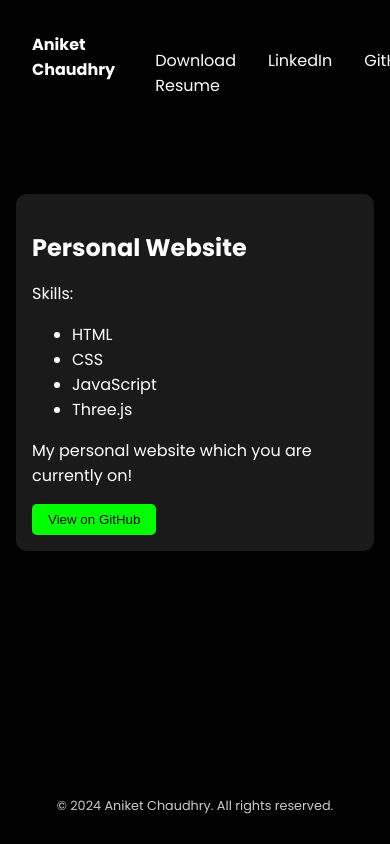
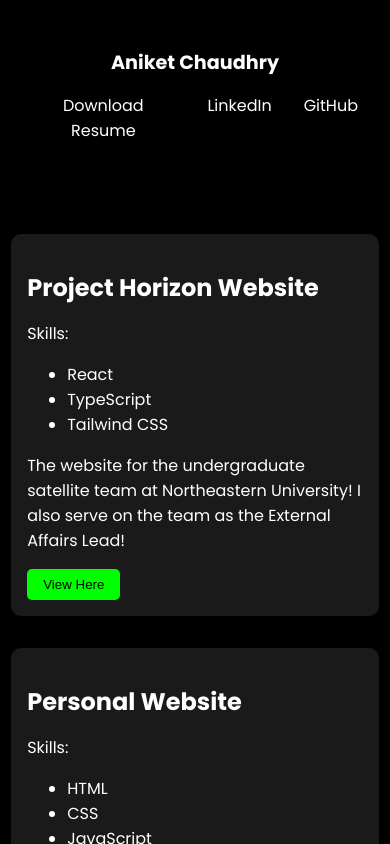
Before and after one commit to aku7703/AniketThreeJsPortfolio, a website built with Vite: page aniketthreejsportfolio/projects.html in a window 390 px wide. Built offline with nearby package versions, Linux system fonts and the light colour scheme.

Commit message:
fixed alignment

```diff
--- a/aniketthreejsportfolio/about.css
+++ b/aniketthreejsportfolio/about.css
@@ -6,6 +6,7 @@ body, html {
   margin: 0;
   padding: 0;
   height: 100%;
+  overflow: hidden; /* Hide scrollbars */
 }
 
 nav {
@@ -32,8 +33,10 @@ nav a:hover {
   color: grey;
 }
 
-.title {
+.title-container {
   font-weight: bold;
+  font-size: 1.2rem;
+  margin-top: 1rem;
 }
 
 .about-content {
@@ -82,3 +85,21 @@ footer {
   bottom: 0;
   left: 0;
 }
+
+@media only screen and (max-width: 768px) {
+  nav {
+    flex-direction: column;
+    align-items: center;
+    text-align: center;
+  }
+
+  .links-container {
+    margin-top: 0rem;
+    margin-left: -0.5rem;
+  }
+
+  .title-container {
+    margin-top: 1rem;
+    margin-left: 1rem;
+  }
+}
--- a/aniketthreejsportfolio/blog.css
+++ b/aniketthreejsportfolio/blog.css
@@ -122,3 +122,15 @@ body, html {
     text-decoration: none;
     cursor: pointer;
   }
+
+  @media only screen and (max-width: 768px) {
+    nav {
+      flex-direction: column;
+      align-items: center;
+      text-align: center;
+    }
+
+    .links-container {
+      margin-top: 1rem;
+    }
+  }
--- a/aniketthreejsportfolio/projects.css
+++ b/aniketthreejsportfolio/projects.css
@@ -6,40 +6,20 @@ body, html {
     margin: 0;
     padding: 0;
     height: 100%;
+    overflow: hidden; /* Hide scrollbars */
+
   }
 
-  nav {
-    color: white;
-    z-index: 2;
-    position: relative;
-    padding: 2rem;
-    display: flex;
-    justify-content: space-between;
-  }
 
-  nav a {
-    text-decoration: none;
-    color: white;
-  }
 
-  nav ul {
-    list-style: none;
-    display: flex;
-    gap: 2rem;
-  }
 
-  nav a:hover {
-    color: grey;
-  }
 
-  .title {
-    font-weight: bold;
-  }
+
 
   .projects-content {
     max-width: 800px;
-    margin: 2rem auto;
-    padding: 1rem;
+    margin: 1rem auto;
+    padding: 1cap;
   }
 
   .project-preview {
@@ -122,3 +102,52 @@ body, html {
     text-decoration: none;
     cursor: pointer;
   }
+
+
+  nav {
+    color: white;
+    z-index: 2;
+    position: relative;
+    padding: 3rem 2rem;
+    display: flex;
+    justify-content: space-between;
+  }
+
+  nav a {
+    text-decoration: none;
+    color: white;
+    font-style: bold;
+  }
+
+  nav ul {
+    list-style: none;
+    display: flex;
+    gap: 2rem;
+  }
+
+  .title {
+    font-weight: bold;
+    font-size: 1.2rem;
+  }
+
+  .links-container {
+    margin-top: -1rem;
+  }
+
+  @media only screen and (max-width: 768px) {
+    nav {
+      flex-direction: column;
+      align-items: center;
+      text-align: center;
+    }
+
+    .links-container {
+      margin-top: 0rem;
+      margin-left: -2.55rem;
+    }
+
+  }
+
+  nav a:hover {
+    color: grey;
+  }
--- a/aniketthreejsportfolio/projects.html
+++ b/aniketthreejsportfolio/projects.html
@@ -25,6 +25,20 @@
 
   <main class="projects-content">
     <div class="project-preview">
+      <h2>Project Horizon Website</h2>
+      <p>Skills: </p>
+        <ul>
+            <li>React</li>
+            <li>TypeScript</li>
+            <li>Tailwind CSS</li>
+        </ul>
+        <p>The website for the undergraduate satellite team at Northeastern University! I also serve on the team as the External Affairs Lead!</p>
+
+        <button class="read-more-button" onclick="location.href='https://www.horizonsat.org'">View Here</button>
+      <!-- <button class="read-more-button" onclick="openModal('Project 1 Details')">Read More</button> --->
+    </div>
+
+    <div class="project-preview">
       <h2>Personal Website</h2>
       <p>Skills: </p>
         <ul>
@@ -35,7 +49,7 @@
         </ul>
         <p>My personal website which you are currently on!</p>
 
-        <button class="read-more-button" onclick="">View on GitHub</button>
+        <!--<button class="read-more-button" onclick="">View on GitHub</button>-->
       <!-- <button class="read-more-button" onclick="openModal('Project 1 Details')">Read More</button> --->
     </div>
 
@@ -58,9 +72,9 @@
     </div>
   </div>
 
-  <footer>
+  <!--<footer>
     <p>&copy; 2024 Aniket Chaudhry. All rights reserved.</p>
-  </footer>
+  </footer>-->
 
   <script>
     function openModal(title) {
```
Also changed, not shown: aniketthreejsportfolio/about.html (+2 -2 lines), aniketthreejsportfolio/index.html (+7 -5 lines).
